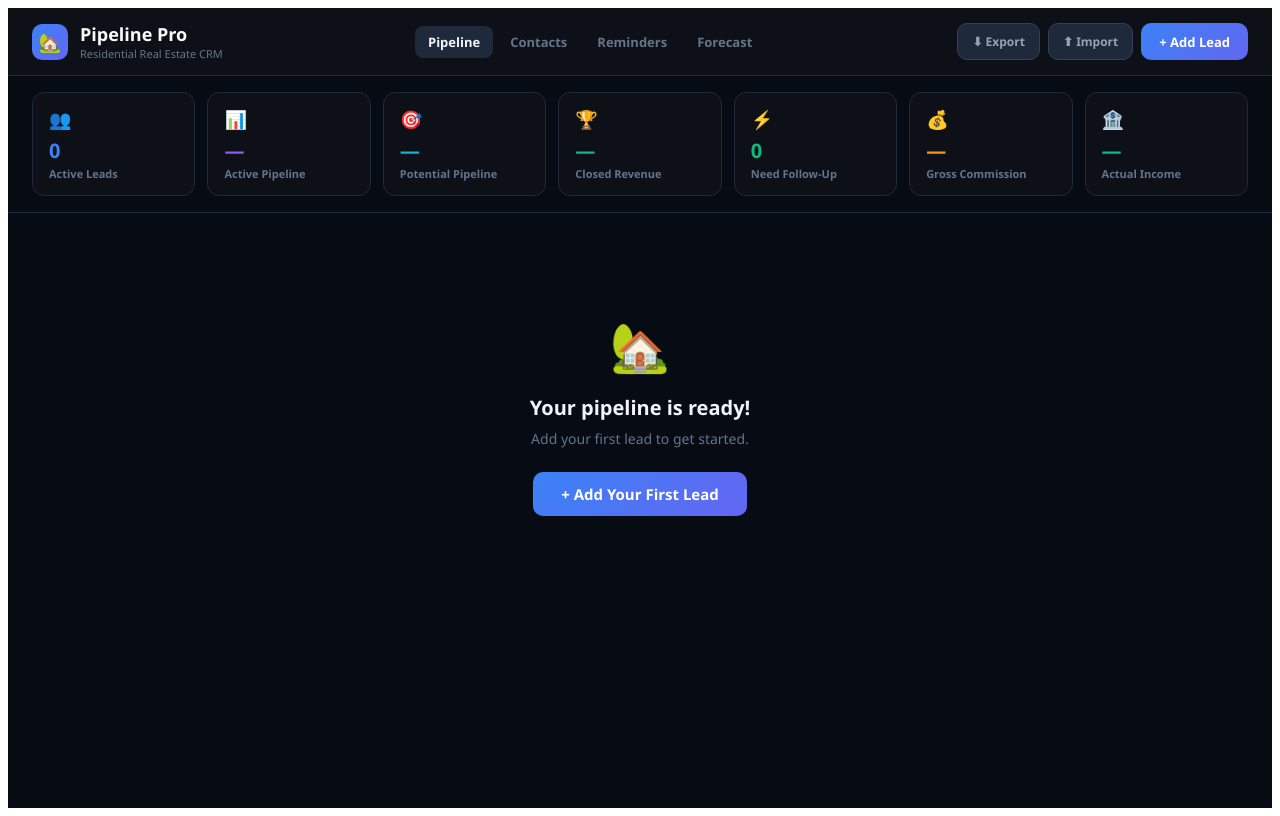
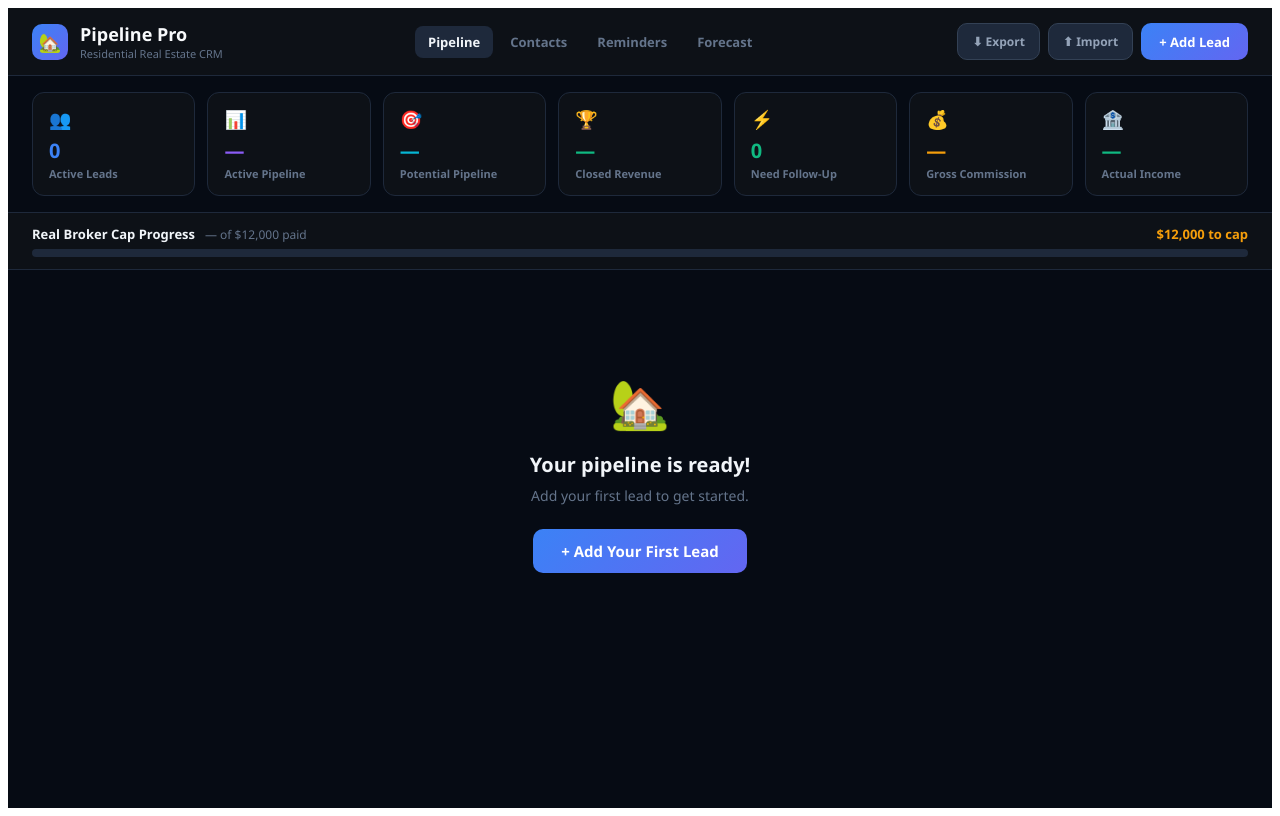
Before and after one commit to heatherdemuthfl-commits/react-m6ys1wv8, a React (Create React App) app: page / in a window 1280 px wide. Built offline with nearby package versions, Linux system fonts and the light colour scheme; no server answers; the database is empty.

Commit message:
Update App.js

```diff
--- a/src/App.js
+++ b/src/App.js
@@ -542,6 +542,14 @@ export default function App() {
   var potentialIncome = activeLeadsList.reduce(function(s,l) { return s + calcCommission(l.budget, l.commission); }, 0);
   var earnedIncome = leads.filter(function(l) { return l.stage === "Closed"; }).reduce(function(s,l) { return s + calcCommission(l.budget, l.commission); }, 0);
   var actualEarned = leads.filter(function(l) { return l.stage === "Closed"; }).reduce(function(s,l) { return s + calcActualIncome(l.budget, l.commission, l.applyplit, l.splitPaid, l.otherFees, l.cbrFee, l.transactionFee, l.tcFee, l.preCapEquity); }, 0);
+  // Cap tracker: sum all split amounts paid across closed deals
+  var totalSplitPaid = leads.filter(function(l) { return l.stage === "Closed"; }).reduce(function(s,l) {
+    var gross = calcCommission(l.budget, l.commission);
+    var splitAmt = l.applyplit ? Math.min(gross * 0.15, Math.max(0, 12000 - (parseFloat(l.splitPaid) || 0))) : 0;
+    return s + splitAmt + (parseFloat(l.splitPaid) || 0);
+  }, 0);
+  var capProgress = Math.min(totalSplitPaid, 12000);
+  var isCapped = capProgress >= 12000;
   var iStyle = { width: "100%", background: "#111827", border: "1px solid #1e293b", borderRadius: 8, color: "#f1f5f9", padding: "8px 11px", fontSize: 13, fontFamily: "inherit", boxSizing: "border-box" };
 
   return React.createElement("div", { style: { minHeight: "100vh", background: "#060b14", fontFamily: "'Segoe UI',sans-serif", color: "#f1f5f9" } },
@@ -586,6 +594,27 @@ export default function App() {
           React.createElement("div", { style: { fontSize: 11, color: "#64748b", fontWeight: 600, marginTop: 2 } }, s.label)
         );
       })
+    ),
+    // ── Cap tracker bar ──────────────────────────────────────────────────────
+    React.createElement("div", { style: { padding: "12px 24px", borderBottom: "1px solid #1e293b", background: "#0d1117" } },
+      React.createElement("div", { style: { display: "flex", justifyContent: "space-between", alignItems: "center", marginBottom: 6 } },
+        React.createElement("div", { style: { display: "flex", alignItems: "center", gap: 10 } },
+          React.createElement("span", { style: { fontSize: 13, fontWeight: 700, color: isCapped ? "#10b981" : "#f1f5f9" } }, isCapped ? "🎉 CAPPED! No more splits this year!" : "Real Broker Cap Progress"),
+          !isCapped ? React.createElement("span", { style: { fontSize: 12, color: "#64748b" } }, fmt(capProgress) + " of $12,000 paid") : null
+        ),
+        React.createElement("span", { style: { fontSize: 13, fontWeight: 800, color: isCapped ? "#10b981" : "#f59e0b" } },
+          isCapped ? "✅ Capped" : (fmt(12000 - capProgress) + " to cap")
+        )
+      ),
+      React.createElement("div", { style: { background: "#1e293b", borderRadius: 6, height: 8, overflow: "hidden" } },
+        React.createElement("div", { style: {
+          height: "100%",
+          width: Math.round(capProgress / 12000 * 100) + "%",
+          background: isCapped ? "#10b981" : "linear-gradient(90deg,#3b82f6,#f59e0b)",
+          borderRadius: 6,
+          transition: "width 0.5s"
+        }})
+      )
     ),
     // ── Main content ─────────────────────────────────────────────────────────
     React.createElement("div", { style: { padding: "20px 24px" } },
```
